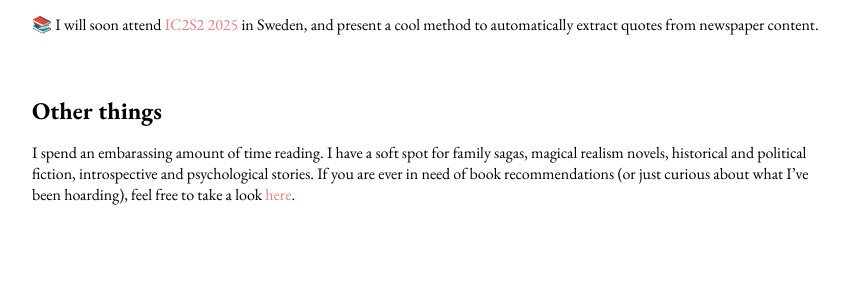
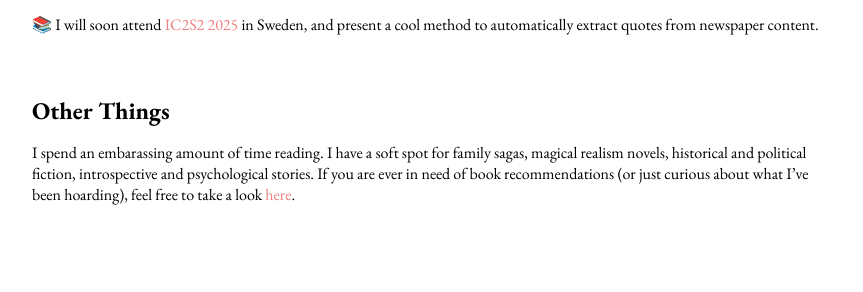
Before and after one commit to emmabonuttidagostini/emmabonuttidagostini.github.io, a Jekyll site: the page built from index.md, in a window 1280 px wide. Shown: the part 892-1184 px from the top of the page, without its empty margins (208-1071 px from the left). Built offline with Jekyll 4.4.1, drawn with Linux system fonts in a browser that asks for light colours.

```diff
--- a/index.md
+++ b/index.md
@@ -28,7 +28,7 @@ Check out my [Publications](https://emmabonuttidagostini.github.io/publications)
 📚 I will soon attend [IC2S2 2025](https://www.ic2s2-2025.org) in Sweden, and present a cool method to automatically extract quotes from newspaper content.
 
 
-## Other things
+## Other Things
 
 I spend an embarassing amount of time reading. I have a soft spot for family sagas, magical realism novels, historical and political fiction, introspective and psychological stories. If you are ever in need of book recommendations (or just curious about what I've been hoarding), feel free to take a look [here](https://www.goodreads.com/user/show/159351686-emma-bonutti).
 
```
